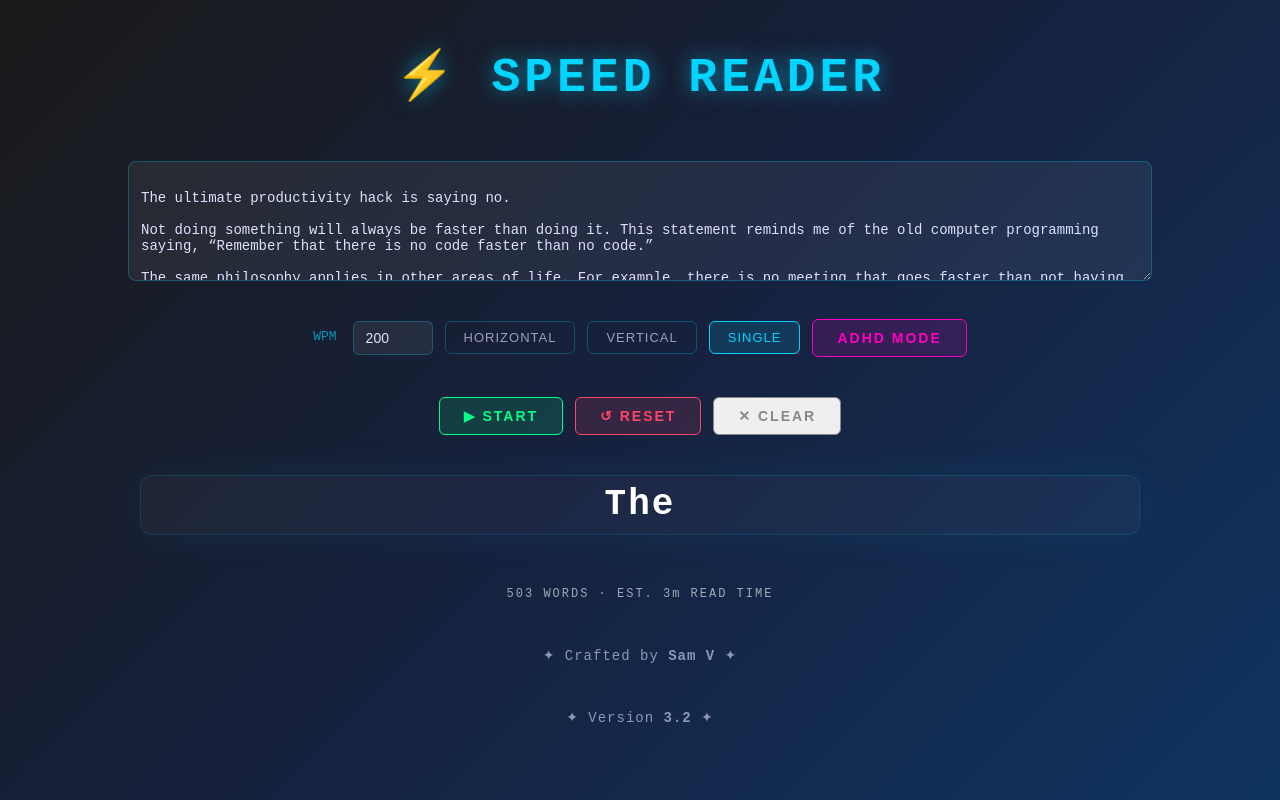
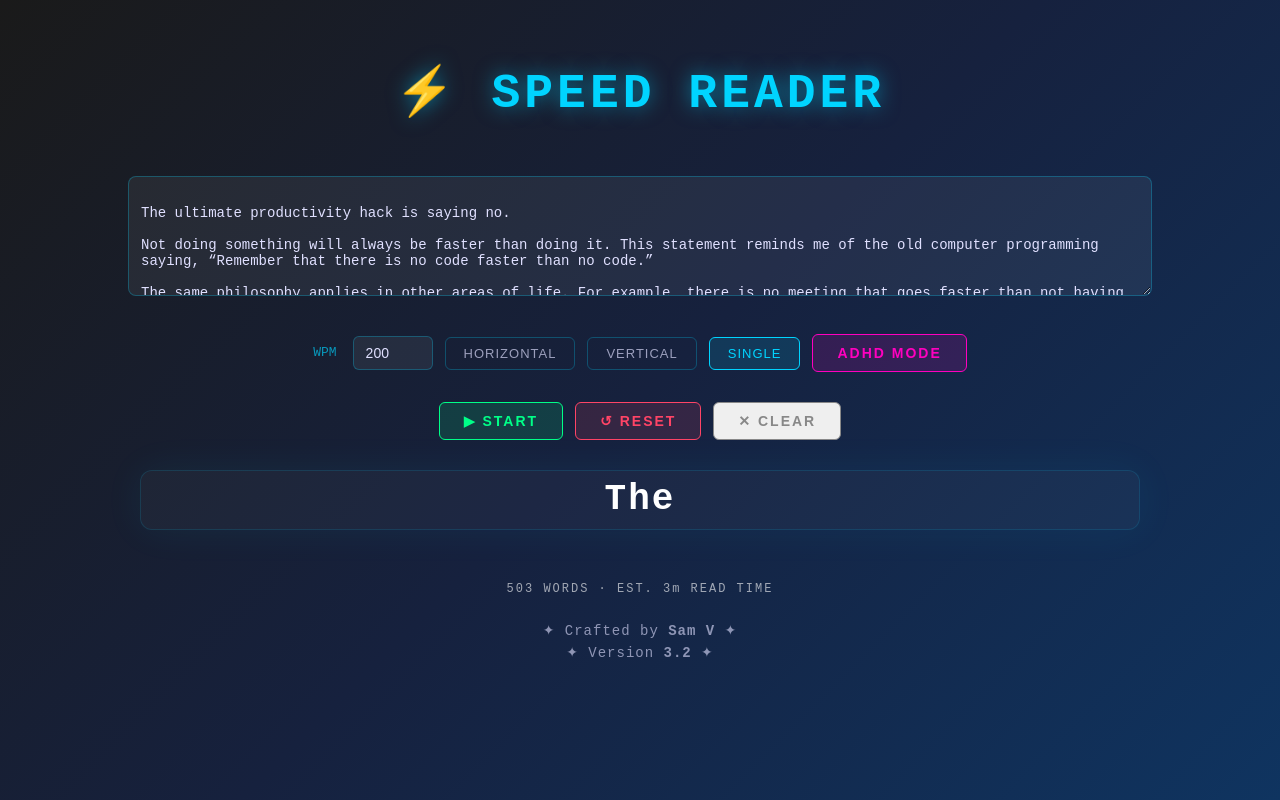
Before and after one commit to samv26/reading, a React (Vite) app: page / in a window 1280 px wide. Built offline with nearby package versions, Linux system fonts and the light colour scheme.

Commit message:
reduce gap

```diff
--- a/src/App.jsx
+++ b/src/App.jsx
@@ -222,7 +222,7 @@ function App() {
       alignItems: "center",
       gap: 12,
       marginTop: 10,
-      marginBottom: 10,
+      marginBottom: 0,
       flexWrap: "wrap",
     },
     input: {
@@ -360,7 +360,12 @@ function App() {
               {m.toUpperCase()}
             </button>
           ))}
-        <button style={styles.actionBtn("#ff00bf")} onClick={() => setWpm("400")}>ADHD MODE</button>
+          <button
+            style={styles.actionBtn("#ff00bf")}
+            onClick={() => setWpm("400")}
+          >
+            ADHD MODE
+          </button>
         </div>
 
         <div style={styles.controls}>
@@ -484,8 +489,14 @@ function App() {
 
         <div
           style={{
-          marginTop: "1px",
-          padding: "20px 0",
+            display: "flex",
+            flexDirection: "column",
+            justifyContent: "center",
+            gap: 0,
+          }}
+        >
+          <div
+            style={{
               textAlign: "center",
               fontSize: "14px",
               opacity: 0.6,
@@ -506,9 +517,8 @@ function App() {
           </div>
         </div>
       </div>
+    </div>
   );
-
 }
 
-
 export default App;
```
Lines whose indentation alone changed are shown as unchanged.
